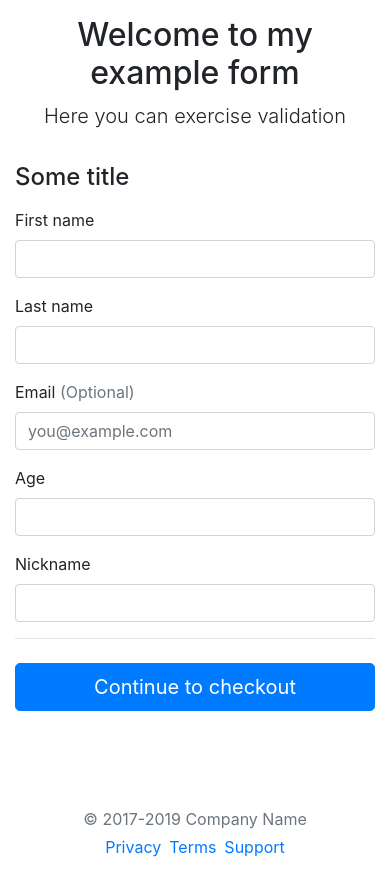
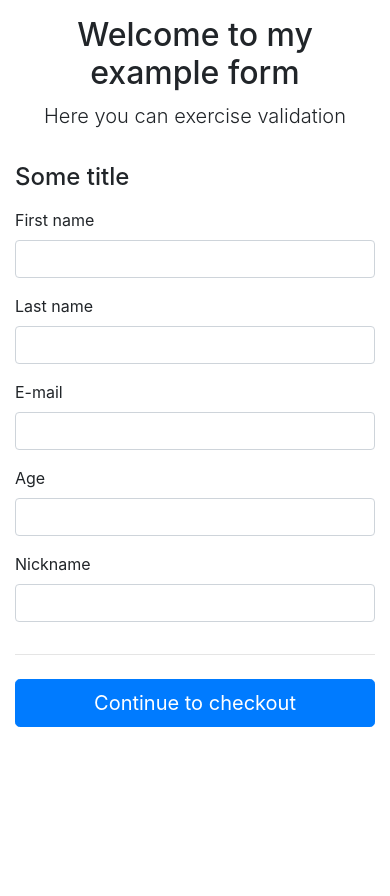
Before and after one commit to pmsopra/reactive-forms, an Angular app: page / in a window 390 px wide. Shown: the top 896 px of the page. After the commit the page ends 844 px from the top, so only its background shows below. Built offline with nearby package versions, Linux system fonts and the light colour scheme.

Commit message:
Use reactive forms

```diff
--- a/src/app/form/form.component.html
+++ b/src/app/form/form.component.html
@@ -8,40 +8,42 @@
     <div class="col-12">
       <h4 class="mb-3">Some title</h4>
 
-      <form class="needs-validation" novalidate>
+      <form novalidate (ngSubmit)="onSubmit()" [formGroup]="userForm">
+
         <div class="row">
           <div class="col-md-6 mb-3">
-            <app-input name="first-name" required>
+            <app-input formControlName="firstName" [parentFormGroup]="userForm">
               <div label>First name</div>
-              <div error>Valid first name is required.</div>
+            </app-input>
+          </div>
+          <div class="col-md-6 mb-3">
+            <app-input formControlName="lastName" [parentFormGroup]="userForm">
+              <div label>Last name</div>
+            </app-input>
+          </div>
+        </div>
+
+        <div class="row">
+          <div class="col-md-6 mb-3">
+            <app-input formControlName="email" [parentFormGroup]="userForm">
+              <div label>E-mail</div>
             </app-input>
           </div>
 
           <div class="col-md-6 mb-3">
-            <app-input name="last-name" required>
-              <div label>Last name</div>
-              <div error>Valid last name is required.</div>
+            <app-input formControlName="age" [parentFormGroup]="userForm">
+              <div label>Age</div>
+              <div error>
+                The value must be between {{ ageMin }} and {{ ageMax }}.
+              </div>
             </app-input>
           </div>
+        </div>
 
-          <div class="col-md-6 mb-3">
-            <app-input name="email" required placeholder="you@example.com" type="email">
-              <div label>Email <span class="text-muted">(Optional)</span></div>
-              <div error>Please enter a valid email address for shipping updates.</div>
-            </app-input>
-          </div>
-
-          <div class="col-md-6 mb-3">
-            <app-input name="age">
-              <div label>Age</div>
-              <div error>Please enter a valid age.</div>
-            </app-input>
-          </div>
-
-          <div class="col-12">
-            <app-input name="nickname">
+        <div class="row">
+          <div class="col-12 mb-3">
+            <app-input formControlName="nickname" [parentFormGroup]="userForm">
               <div label>Nickname</div>
-              <div error>Fill the nickname!</div>
             </app-input>
           </div>
         </div>
@@ -52,14 +54,6 @@
     </div>
   </div>
 
-  <footer class="my-5 pt-5 text-muted text-center text-small">
-    <p class="mb-1">&copy; 2017-2019 Company Name</p>
-    <ul class="list-inline">
-      <li class="list-inline-item"><a href="#">Privacy</a></li>
-      <li class="list-inline-item"><a href="#">Terms</a></li>
-      <li class="list-inline-item"><a href="#">Support</a></li>
-    </ul>
-  </footer>
 </div>
 <script src="https://code.jquery.com/jquery-3.3.1.slim.min.js"
   integrity="sha384-q8i/X+965DzO0rT7abK41JStQIAqVgRVzpbzo5smXKp4YfRvH+8abtTE1Pi6jizo" crossorigin="anonymous"></script>
--- a/src/app/form/form.component.ts
+++ b/src/app/form/form.component.ts
@@ -1,11 +1,47 @@
-import { Component } from '@angular/core';
+import { Component, OnInit } from '@angular/core';
+import { FormGroup, FormBuilder, Validators, AbstractControl, ValidatorFn } from '@angular/forms';
+import { User } from './user';
+
+// TODO extract to CustomValidator methods or sth like that
+function range(min: number, max: number): ValidatorFn {
+  return (c: AbstractControl): { [key: string]: boolean } | null => {
+    if (c.value !== null && (isNaN(c.value) || c.value < min || c.value > max)) {
+      return {
+        range: true,
+      };
+    }
+    return null;
+  };
+}
 
 @Component({
   selector: 'app-form',
   templateUrl: './form.component.html',
   styleUrls: ['./form.component.scss']
 })
-export class FormComponent {
+export class FormComponent implements OnInit {
+  userForm: FormGroup;
+  user = new User();
+
   title = 'Welcome to my example form';
   description = 'Here you can exercise validation';
+  ageMin = 12;
+  ageMax = 30;
+
+  constructor(private fb: FormBuilder) { }
+
+  ngOnInit() {
+    this.userForm = this.fb.group({
+      firstName: ['', [Validators.required, Validators.minLength(2)]],
+      lastName: ['', [Validators.required, Validators.minLength(2), Validators.maxLength(100)]],
+      nickname: ['', [Validators.required, Validators.minLength(3), Validators.maxLength(20)]],
+      email: ['', [Validators.required, Validators.email]],
+      age: [null, range(this.ageMin, this.ageMax)]
+    });
+  }
+
+  onSubmit() {
+    console.log(this.userForm);
+    console.log('Saved: ' + JSON.stringify(this.userForm.value));
+  }
 }
--- /dev/null
+++ b/src/app/form/user.ts
@@ -0,0 +1,10 @@
+export class User {
+    constructor(
+        public firstName = '',
+        public lastName = '',
+        public email = '',
+        public nickname = '',
+        public age?: number) {
+
+    }
+}
--- a/src/app/html/input/input.component.html
+++ b/src/app/html/input/input.component.html
@@ -1,13 +1,37 @@
-<div>
-  <label class="{{ name }}" for="{{ id }}" aa="dasdas">
+<div [formGroup]="parentFormGroup">
+  <label for="{{ id }}">
     <ng-content select="[label]"></ng-content>
   </label>
+
   <input
     type="{{ type }}"
     class="form-control"
     placeholder="{{ placeholder }}"
-    id="{{ id }}">
+    id="{{ id }}"
+    formControlName="{{ formControlName }}"
+    [ngClass]="{'is-invalid': isInvalid() }">
+
   <div class="invalid-feedback">
-    <ng-content select="[error]"></ng-content>
+    <span #ref>
+      <ng-content select="[error]"></ng-content>
+    </span>
+
+    <div *ngIf="ref.childNodes.length === 0">
+      <span *ngIf="getErrors()?.required">
+        Please fill this field.
+      </span>
+      <span *ngIf="getErrors()?.minlength">
+        The value must be at least {{ getErrors().minlength.requiredLength }} characters
+        long.
+      </span>
+      <span *ngIf="getErrors()?.maxlength">
+        The value must be shorter than {{ getErrors().maxlength.requiredLength }}
+        characters.
+      </span>
+      <span *ngIf="getErrors()?.email">
+        Please provide a valid e-mail address.
+      </span>
+    </div>
   </div>
+
 </div>
--- a/src/app/html/input/input.component.ts
+++ b/src/app/html/input/input.component.ts
@@ -1,21 +1,29 @@
-import { Component, OnInit, Input } from '@angular/core';
+import { Component, OnInit, Input, forwardRef } from '@angular/core';
+import { ControlValueAccessor, NG_VALUE_ACCESSOR } from '@angular/forms';
+import { __values } from 'tslib';
 
 @Component({
   selector: 'app-input',
   templateUrl: './input.component.html',
-  styleUrls: ['./input.component.scss']
+  styleUrls: ['./input.component.scss'],
+  providers: [
+    {
+      provide: NG_VALUE_ACCESSOR,
+      useExisting: forwardRef(() => InputComponent),
+      multi: true
+    }
+  ]
 })
-export class InputComponent implements OnInit {
+export class InputComponent implements OnInit, ControlValueAccessor {
   @Input() label: string;
   @Input() type = 'text';
   @Input() placeholder = '';
   @Input() id?: string;
   @Input() errorMessage?: string;
-
-  constructor() {
-
-
-  }
+  @Input() formControlName: any;
+  @Input() parentFormGroup: any;
+  @Input() errorFieldName?: string;
+  @Input('value') _value = '';
 
   ngOnInit() {
     if (!this.id) {
@@ -23,4 +31,38 @@ export class InputComponent implements OnInit {
     }
   }
 
+  isInvalid() {
+    const status = this.parentFormGroup.get(this.formControlName);
+
+    return (status.touched || status.dirty) && !status.valid;
+  }
+
+  onChange: any = () => { };
+  onTouched: any = () => { };
+
+  getErrors() {
+    return this.parentFormGroup.get(this.formControlName).errors;
+  }
+
+  get value() {
+    return this._value;
+  }
+
+  set value(val) {
+    this._value = val;
+    this.onChange(val);
+    this.onTouched();
+  }
+
+  writeValue(value: any): void {
+    this.value = value;
+  }
+
+  registerOnChange(fn: (_: any) => void): void {
+    this.onChange = fn;
+  }
+
+  registerOnTouched(fn: any): void {
+    this.onTouched = fn;
+  }
 }
```
